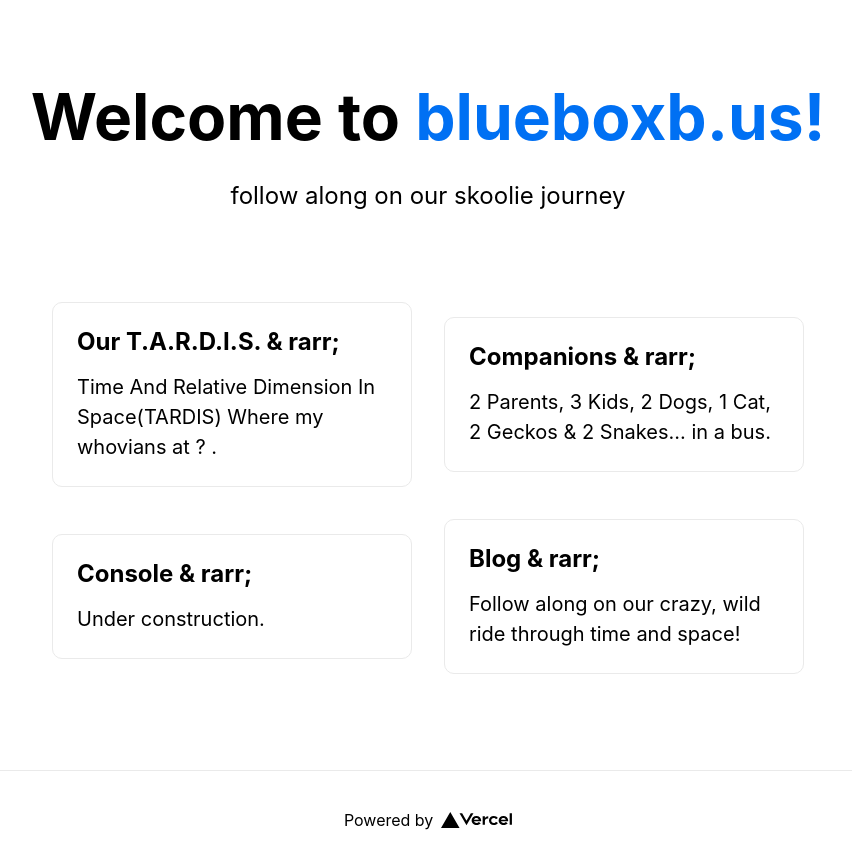
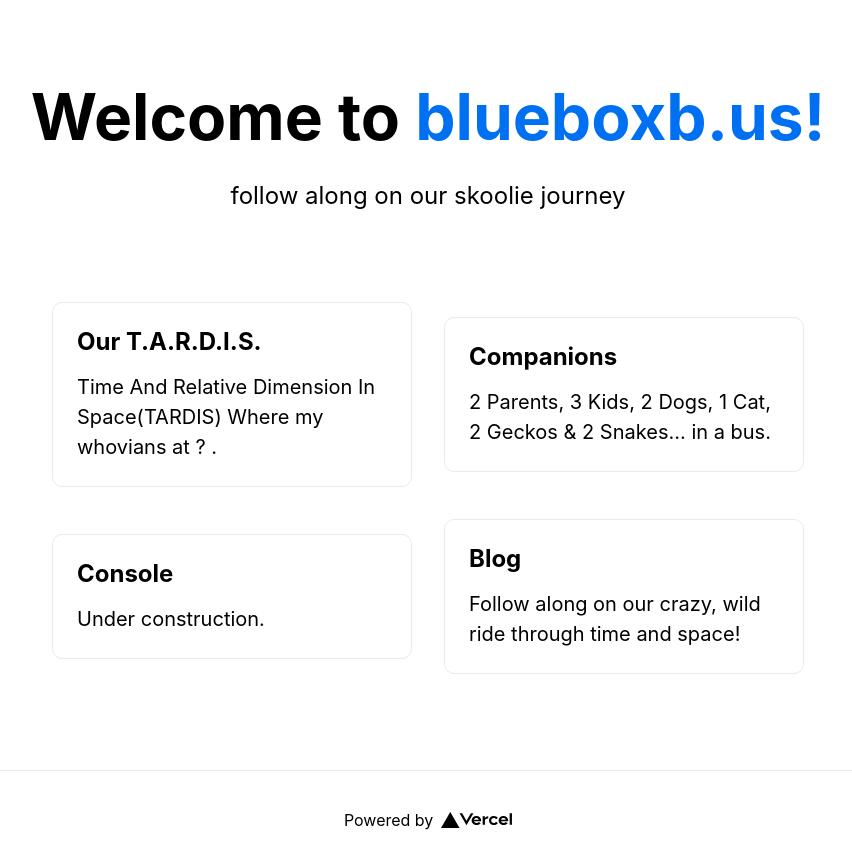
Before and after one commit to ninexmobility/blueboxbus, a Next.js app: page / in a window 1280 px wide. Shown: the whole page, without its empty margins (212-1064 px from the left). Built offline with nearby package versions, Linux system fonts and the light colour scheme.

Commit message:
initial udpates2

```diff
--- a/pages/index.js
+++ b/pages/index.js
@@ -17,7 +17,7 @@ export default function Home() {
         </p>{" "}
         <div className={styles.grid}>
           <a href="/tardis" className={styles.card}>
-            <h3> Our T.A.R.D.I.S. & rarr; </h3>{" "}
+            <h3> Our T.A.R.D.I.S. </h3>{" "}
             <p>
               {" "}
               Time And Relative Dimension In Space(TARDIS) Where my whovians at
@@ -25,17 +25,17 @@ export default function Home() {
             </p>{" "}
           </a>{" "}
           <a href="/companions" className={styles.card}>
-            <h3> Companions & rarr; </h3>{" "}
+            <h3> Companions </h3>{" "}
             <p>
               {" "}
               2 Parents, 3 Kids, 2 Dogs, 1 Cat, 2 Geckos & 2 Snakes... in a bus.{" "}
             </p>{" "}
           </a>{" "}
           <a href="/console" className={styles.card}>
-            <h3> Console & rarr; </h3> <p> Under construction. </p>{" "}
+            <h3> Console </h3> <p> Under construction. </p>{" "}
           </a>{" "}
           <a href="/blog" className={styles.card}>
-            <h3> Blog & rarr; </h3>{" "}
+            <h3> Blog </h3>{" "}
             <p>
               {" "}
               Follow along on our crazy, wild ride through time and space!{" "}
```
